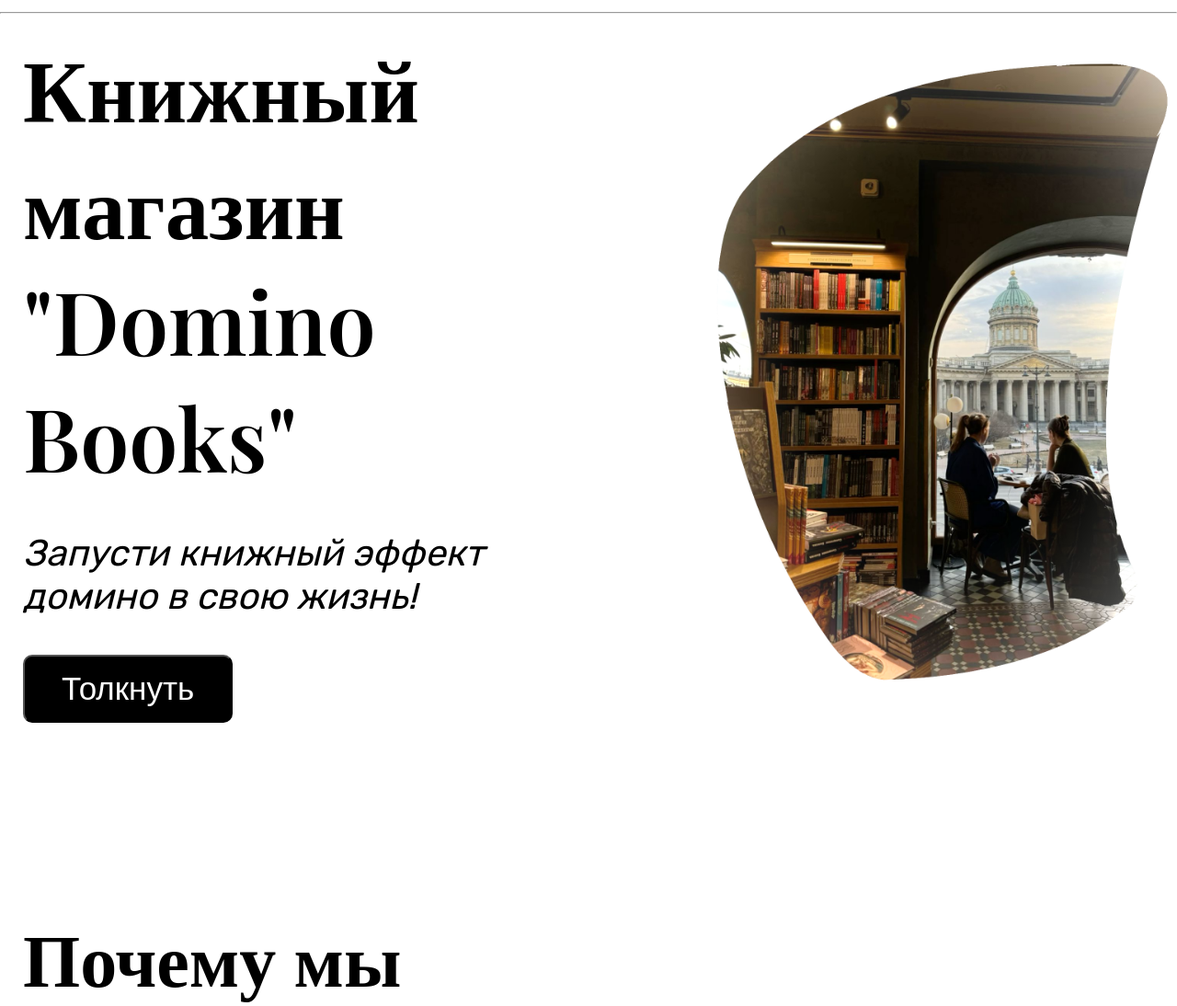
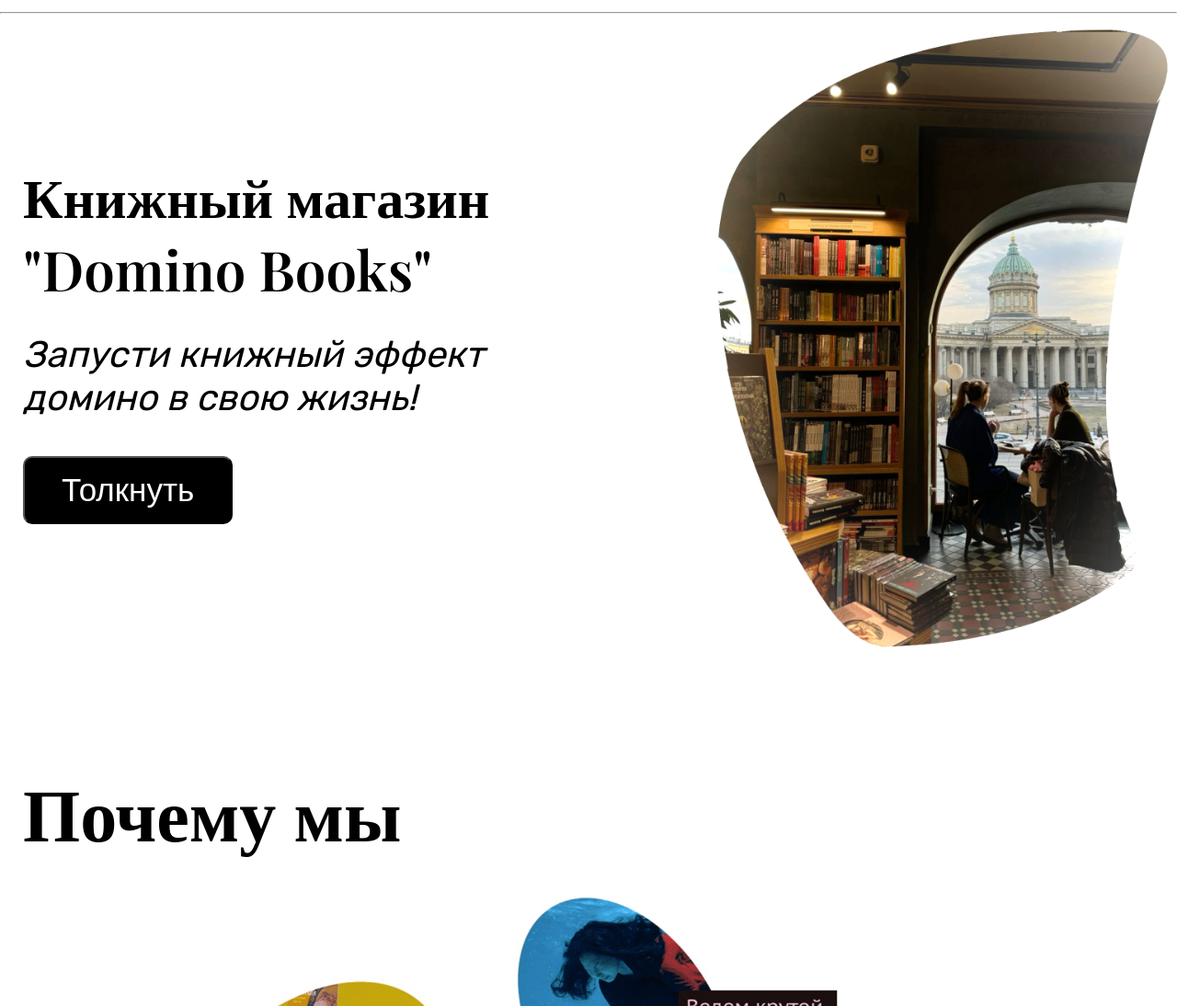
Before and after one commit to pressf1om/dominoBook, a Django app: page / in a window 1280 px wide. Shown: the part 61-1155 px from the top of the page at 92% size. Run offline with Django 5.2, Linux system fonts and the light colour scheme.

Commit message:
Сделал лого активным, исправил отступы и главную

```diff
--- a/dominobook/main/static/main/css/styles_for_main_page.css
+++ b/dominobook/main/static/main/css/styles_for_main_page.css
@@ -6,7 +6,7 @@
     display: flex;
     align-items: center;
     justify-content: space-between;
-    margin-bottom: 100px;
+
 }
 
 .hero-inf{
@@ -18,13 +18,13 @@
     font-optical-sizing: auto;
     font-weight: 600;
     font-style: normal;
-    font-size: 95px;
+    font-size: 60px;
 }
 
 .hero p{
     font-size: 40px;
     font-style: italic;
-    margin-top: 40px;
+    margin-top: 30px;
 }
 
 .hero img{
@@ -301,7 +301,7 @@
 .shop .see-all{
     margin-top: 55px;
     color: #fff;
-    background: #424242;
+    background: #000000;
     border-radius: 5px;
     padding: 12px 23px;
     float: right;
--- a/dominobook/templates/includes/header.html
+++ b/dominobook/templates/includes/header.html
@@ -1,6 +1,6 @@
 {% load static %}
 <header class="container">
-    <img src="{% static 'main/img/logo2.png' %}" class="logo-img">
+    <a href=""><img src="{% static 'main/img/logo2.png' %}" class="logo-img"></a>
     <nav>
         <ul>
             <li><a href="{% url 'main:catalog' %}">Асортимент</a></li>
```
Also changed, not shown: dominobook/main/static/main/css/styles_for_base.css (line endings or trailing spaces).
